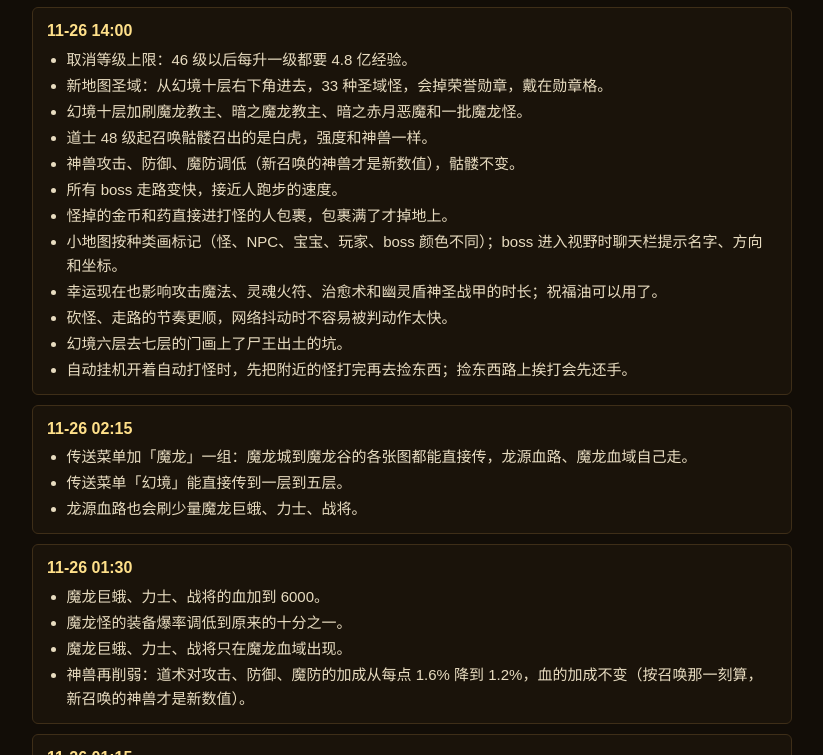
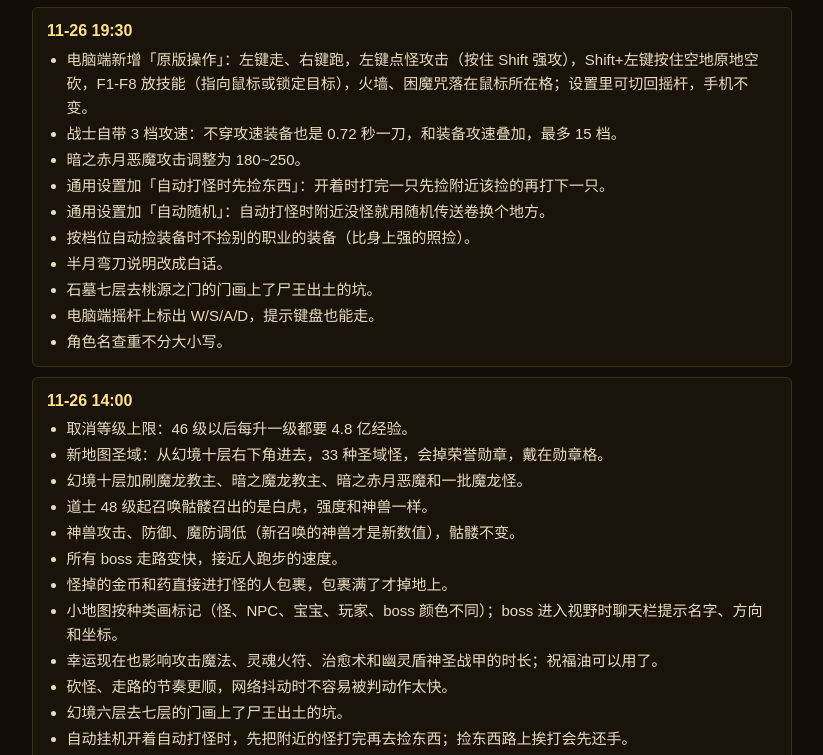
Before and after one commit to liewhite/mir-web, a plain HTML site: page scala/client/web/changelog.html in a window 1280 px wide. Shown: the part 45-800 px from the top of the page, without its empty margins (228-1051 px from the left). Drawn offline with Linux system fonts and the light colour scheme.

Commit message:
更新日志：11-26 19:30 这次的改动

```diff
--- a/scala/client/web/changelog.html
+++ b/scala/client/web/changelog.html
@@ -36,6 +36,23 @@ li { margin: 2px 0; }
     <a href="board.html">留言板</a>
     <a href="./" data-back>回游戏</a>
   </header>
+
+  <!-- 部署到 297ad93 之后的 master -->
+  <section>
+    <h2>11-26 19:30</h2>
+    <ul>
+      <li>电脑端新增「原版操作」：左键走、右键跑，左键点怪攻击（按住 Shift 强攻），Shift+左键按住空地原地空砍，F1-F8 放技能（指向鼠标或锁定目标），火墙、困魔咒落在鼠标所在格；设置里可切回摇杆，手机不变。</li>
+      <li>战士自带 3 档攻速：不穿攻速装备也是 0.72 秒一刀，和装备攻速叠加，最多 15 档。</li>
+      <li>暗之赤月恶魔攻击调整为 180~250。</li>
+      <li>通用设置加「自动打怪时先捡东西」：开着时打完一只先捡附近该捡的再打下一只。</li>
+      <li>通用设置加「自动随机」：自动打怪时附近没怪就用随机传送卷换个地方。</li>
+      <li>按档位自动捡装备时不捡别的职业的装备（比身上强的照捡）。</li>
+      <li>半月弯刀说明改成白话。</li>
+      <li>石墓七层去桃源之门的门画上了尸王出土的坑。</li>
+      <li>电脑端摇杆上标出 W/S/A/D，提示键盘也能走。</li>
+      <li>角色名查重不分大小写。</li>
+    </ul>
+  </section>
 
   <!-- 部署到 c63f093 -->
   <section>
```
